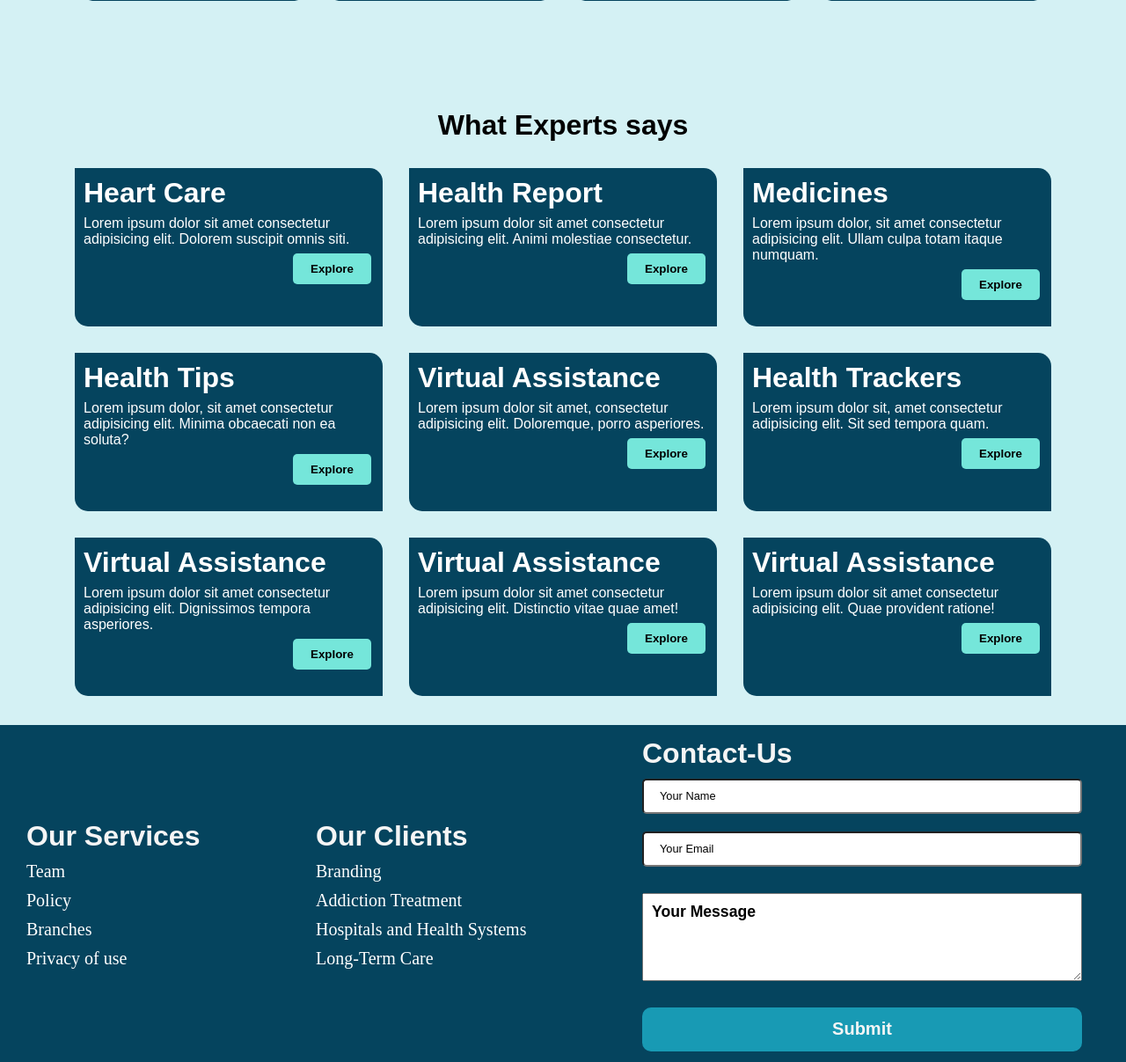
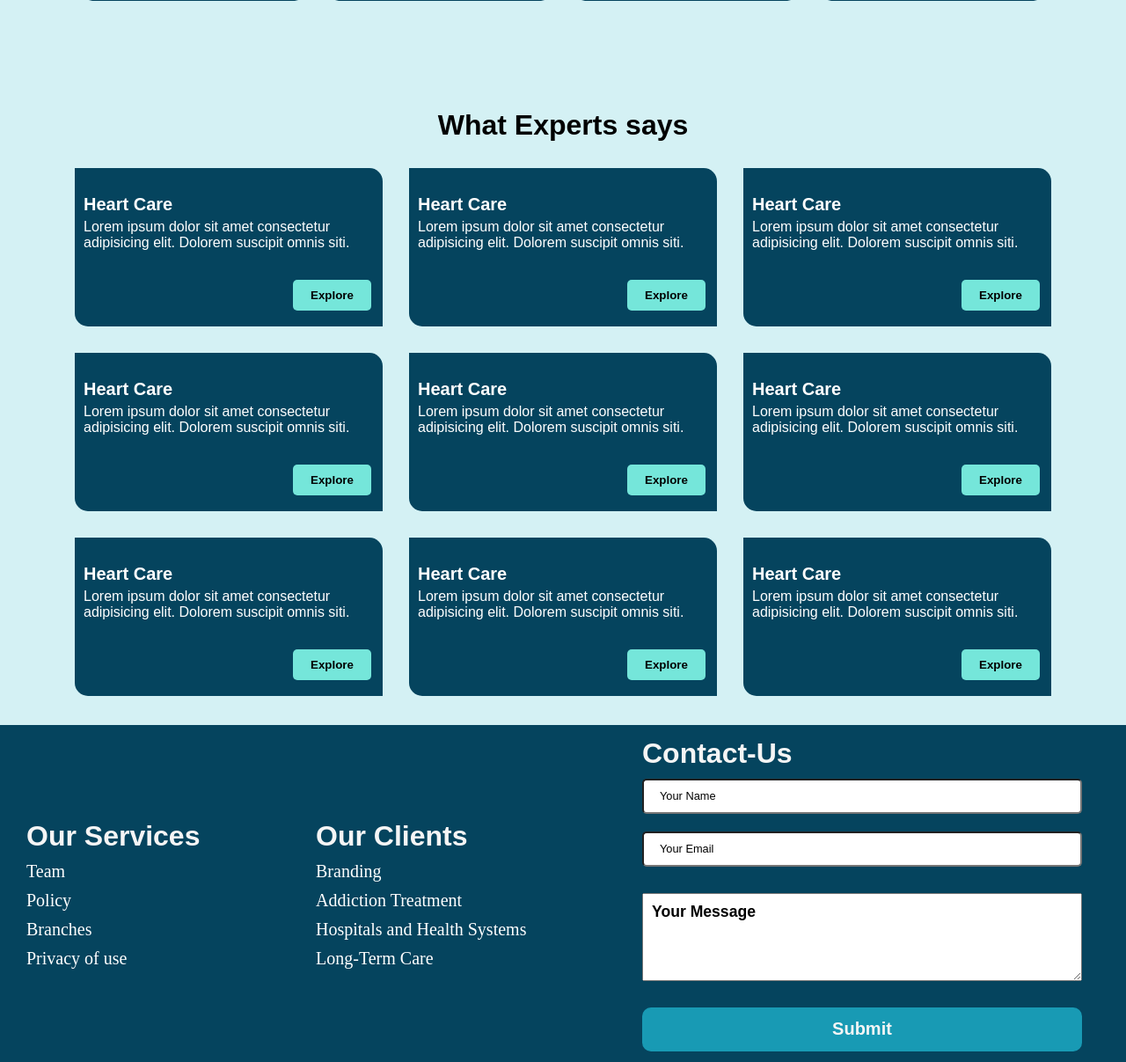
Before and after one commit to poulomi-03/digihealth, a PHP site: page /index.html in a window 1280 px wide; the page is wider, and only the part inside the window is pictured. Shown: the part 1552-2759 px from the top of that part at 88% size. Run offline with PHP 8.4, Linux system fonts and the light colour scheme.

Commit message:
changed blogs section, formatting!!!!!!!

```diff
--- a/index.html
+++ b/index.html
@@ -143,83 +143,101 @@
     <div class="blogs-wrapper">
 
       <div class="card">
-        <h1>Heart Care</h1>
+        <div class="card-content">
+          <h1>Heart Care</h1>
         <p>
           Lorem ipsum dolor sit amet consectetur adipisicing elit. Dolorem
           suscipit omnis siti.
         </p>
+        </div>
         <button>Explore</button>
       </div>
 
       <div class="card">
-        <h1>Health Report</h1>
+        <div class="card-content">
+          <h1>Heart Care</h1>
         <p>
-          Lorem ipsum dolor sit amet consectetur adipisicing elit. Animi
-          molestiae consectetur.
+          Lorem ipsum dolor sit amet consectetur adipisicing elit. Dolorem
+          suscipit omnis siti.
         </p>
+        </div>
         <button>Explore</button>
       </div>
 
       <div class="card">
-        <h1>Medicines</h1>
+        <div class="card-content">
+          <h1>Heart Care</h1>
         <p>
-          Lorem ipsum dolor, sit amet consectetur adipisicing elit. Ullam
-          culpa totam itaque numquam.
+          Lorem ipsum dolor sit amet consectetur adipisicing elit. Dolorem
+          suscipit omnis siti.
         </p>
+        </div>
         <button>Explore</button>
       </div>
 
       <div class="card">
-        <h1>Health Tips</h1>
+        <div class="card-content">
+          <h1>Heart Care</h1>
         <p>
-          Lorem ipsum dolor, sit amet consectetur adipisicing elit. Minima
-          obcaecati non ea soluta?
+          Lorem ipsum dolor sit amet consectetur adipisicing elit. Dolorem
+          suscipit omnis siti.
         </p>
+        </div>
         <button>Explore</button>
       </div>
 
       <div class="card">
-        <h1>Virtual Assistance</h1>
+        <div class="card-content">
+          <h1>Heart Care</h1>
         <p>
-          Lorem ipsum dolor sit amet, consectetur adipisicing elit.
-          Doloremque, porro asperiores.
+          Lorem ipsum dolor sit amet consectetur adipisicing elit. Dolorem
+          suscipit omnis siti.
         </p>
+        </div>
         <button>Explore</button>
       </div>
 
       <div class="card">
-        <h1>Health Trackers</h1>
+        <div class="card-content">
+          <h1>Heart Care</h1>
         <p>
-          Lorem ipsum dolor sit, amet consectetur adipisicing elit. Sit sed
-          tempora quam.
+          Lorem ipsum dolor sit amet consectetur adipisicing elit. Dolorem
+          suscipit omnis siti.
         </p>
+        </div>
         <button>Explore</button>
       </div>
 
       <div class="card">
-        <h1>Virtual Assistance</h1>
+        <div class="card-content">
+          <h1>Heart Care</h1>
         <p>
-          Lorem ipsum dolor sit amet consectetur adipisicing elit. Dignissimos
-          tempora asperiores.
+          Lorem ipsum dolor sit amet consectetur adipisicing elit. Dolorem
+          suscipit omnis siti.
         </p>
+        </div>
         <button>Explore</button>
       </div>
 
       <div class="card">
-        <h1>Virtual Assistance</h1>
+        <div class="card-content">
+          <h1>Heart Care</h1>
         <p>
-          Lorem ipsum dolor sit amet consectetur adipisicing elit. Distinctio
-          vitae quae amet!
+          Lorem ipsum dolor sit amet consectetur adipisicing elit. Dolorem
+          suscipit omnis siti.
         </p>
+        </div>
         <button>Explore</button>
       </div>
 
       <div class="card">
-        <h1>Virtual Assistance</h1>
+        <div class="card-content">
+          <h1>Heart Care</h1>
         <p>
-          Lorem ipsum dolor sit amet consectetur adipisicing elit. Quae
-          provident ratione!
+          Lorem ipsum dolor sit amet consectetur adipisicing elit. Dolorem
+          suscipit omnis siti.
         </p>
+        </div>
         <button>Explore</button>
       </div>
 
--- a/styles/style.css
+++ b/styles/style.css
@@ -227,13 +227,13 @@ html {
   grid-template-columns: repeat(3, 1fr);
   grid-template-rows: repeat(3, 1fr);
   justify-content: space-between;
-  /* border: 1px solid red; */
+  /* border: 2px solid red; */
 }
 
-.blogs-wrapper div {
+.blogs-wrapper .card {
   width: 350px;
+  height: 180px;
   background-color: #05445e;
-  height: 180px;
   color: #fff;
   display: flex;
   flex-direction: column;
@@ -244,17 +244,27 @@ html {
   border-bottom-left-radius: 15px;
   padding-left: 10px;
   padding-top: 10px;
+  /* border: 2px solid yellow; */
 }
 
-.blogs-wrapper div button {
+.blogs-wrapper .card div{
+  width: 330px;
+  height: 90px;
+  display: flex;
+  align-items: start;
+  align-content: start;
+  gap: 5px;
+  /* border: 2px solid red; */
+}
+
+.blogs-wrapper .card button{
   background-color: #75e6da;
   border-radius: 5px;
-  float: right;
   color: #000;
-  font-weight: 700;
-  cursor: pointer;
+  font-weight: 600;
   margin-left: 70%;
 }
+
 
 /* blogs section ends here  */
 
```
